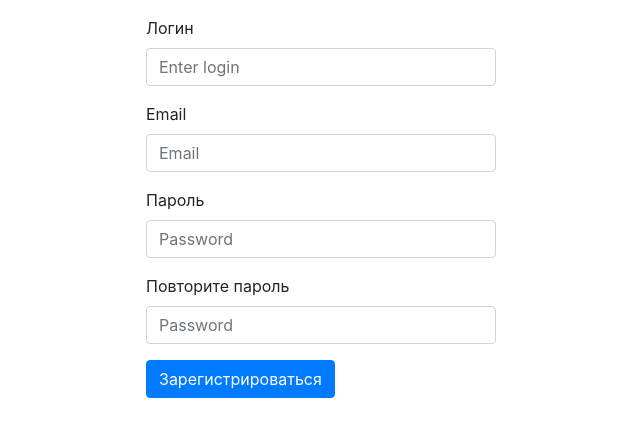
After one commit to shestakovich/url_shortener, a Django app: page /accounts/registration/ in a window 1280 px wide. The commit adds this page. Shown: the top 437 px of the page, without its empty margins (319-959 px from the left). Run offline with Django 3.2, Linux system fonts and the light colour scheme; some libraries are stand-ins or nearby versions.

Commit message:
add user auth

```diff
--- a/Url_Shortener/urls.py
+++ b/Url_Shortener/urls.py
@@ -1,23 +1,34 @@
-"""Url_Shortener URL Configuration
+from django.contrib import admin
+from django.contrib.auth import get_user_model, login
+from django.contrib.auth.forms import UserCreationForm, UsernameField
+from django.shortcuts import redirect, render
+from django.urls import path, include
+from django.views.generic import TemplateView, FormView
 
-The `urlpatterns` list routes URLs to views. For more information please see:
-    https://docs.djangoproject.com/en/2.2/topics/http/urls/
-Examples:
-Function views
-    1. Add an import:  from my_app import views
-    2. Add a URL to urlpatterns:  path('', views.home, name='home')
-Class-based views
-    1. Add an import:  from other_app.views import Home
-    2. Add a URL to urlpatterns:  path('', Home.as_view(), name='home')
-Including another URLconf
-    1. Import the include() function: from django.urls import include, path
-    2. Add a URL to urlpatterns:  path('blog/', include('blog.urls'))
-"""
-from django.contrib import admin
-from django.urls import path
-from django.views.generic import TemplateView
+User = get_user_model()
+
+
+class RegistrationForm(UserCreationForm):
+    class Meta:
+        model = User
+        fields = ("username", "email")
+        field_classes = {'username': UsernameField}
+
+
+class RegistrationView(FormView):
+    form_class = RegistrationForm
+    success_url = '/'
+    template_name = 'registration/registration.html'
+
+    def form_valid(self, form):
+        user = form.save()
+        login(self.request, user)
+        return super().form_valid(form)
+
 
 urlpatterns = [
     path('admin/', admin.site.urls),
     path('', TemplateView.as_view(template_name='index.html')),
+    path('accounts/', include('django.contrib.auth.urls')),
+    path('accounts/registration/', RegistrationView.as_view(), name='registration')
 ]
--- /dev/null
+++ b/templates/base.html
@@ -0,0 +1,26 @@
+<!doctype html>
+<html lang="ru">
+<head>
+    <meta charset="UTF-8">
+    <meta name="viewport" content="width=device-width, initial-scale=1, shrink-to-fit=no">
+    <link rel="stylesheet" href="https://stackpath.bootstrapcdn.com/bootstrap/4.3.1/css/bootstrap.min.css"
+          integrity="sha384-ggOyR0iXCbMQv3Xipma34MD+dH/1fQ784/j6cY/iJTQUOhcWr7x9JvoRxT2MZw1T" crossorigin="anonymous">
+    <title>{% block title %}URL shortener{% endblock %}</title>
+    {% block css %}{% endblock %}
+</head>
+<body>
+{% block body %}
+{% endblock %}
+
+
+<script src="https://code.jquery.com/jquery-3.3.1.slim.min.js"
+        integrity="sha384-q8i/X+965DzO0rT7abK41JStQIAqVgRVzpbzo5smXKp4YfRvH+8abtTE1Pi6jizo"
+        crossorigin="anonymous"></script>
+<script src="https://cdnjs.cloudflare.com/ajax/libs/popper.js/1.14.7/umd/popper.min.js"
+        integrity="sha384-UO2eT0CpHqdSJQ6hJty5KVphtPhzWj9WO1clHTMGa3JDZwrnQq4sF86dIHNDz0W1"
+        crossorigin="anonymous"></script>
+<script src="https://stackpath.bootstrapcdn.com/bootstrap/4.3.1/js/bootstrap.min.js"
+        integrity="sha384-JjSmVgyd0p3pXB1rRibZUAYoIIy6OrQ6VrjIEaFf/nJGzIxFDsf4x0xIM+B07jRM"
+        crossorigin="anonymous"></script>
+</body>
+</html>
--- /dev/null
+++ b/templates/registration/registration.html
@@ -0,0 +1,34 @@
+{% extends 'base.html' %}
+{% block body %}
+<div class="container">
+        <div class="row justify-content-md-center">
+            <div class="col-md-4">
+                <form method="post" style="margin-top: 10px">
+                    <p>{{ form.errors }}</p>
+                    {% csrf_token %}
+                    <div class="form-group">
+                        <label for="exampleInputEmail1">Логин</label>
+                        <input name="username" type="text" class="form-control" id="exampleInputEmail1" aria-describedby="emailHelp"
+                               placeholder="Enter login">
+                    </div>
+                    <div class="form-group">
+                        <label for="exampleInputEmail1">Email</label>
+                        <input name="email" type="email" class="form-control" id="exampleInputEmail1" aria-describedby="emailHelp"
+                               placeholder="Email">
+                    </div>
+
+                    <div class="form-group">
+                        <label for="exampleInputPassword1">Пароль</label>
+                        <input name="password1" type="password" class="form-control" id="exampleInputPassword1" placeholder="Password">
+                    </div>
+                    <div class="form-group">
+                        <label for="exampleInputPassword1">Повторите пароль</label>
+                        <input name="password2" type="password" class="form-control" id="exampleInputPassword1" placeholder="Password">
+                    </div>
+
+                    <button type="submit" class="btn btn-primary">Зарегистрироваться</button>
+                </form>
+            </div>
+        </div>
+    </div>
+{% endblock %}
```
Also changed, not shown: Url_Shortener/settings.py (+8 -2 lines), templates/index.html (+13 -29 lines), templates/registration/login.html (added, +30 -0 lines).
